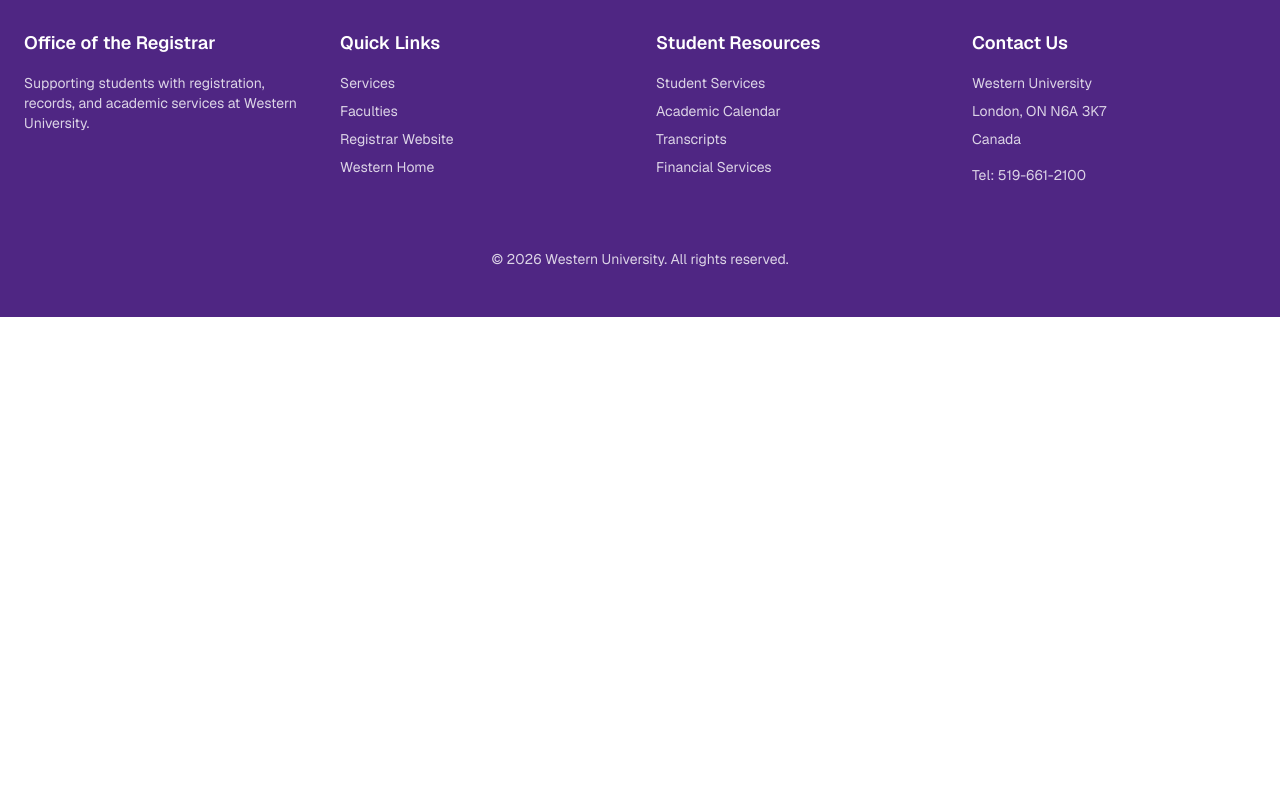
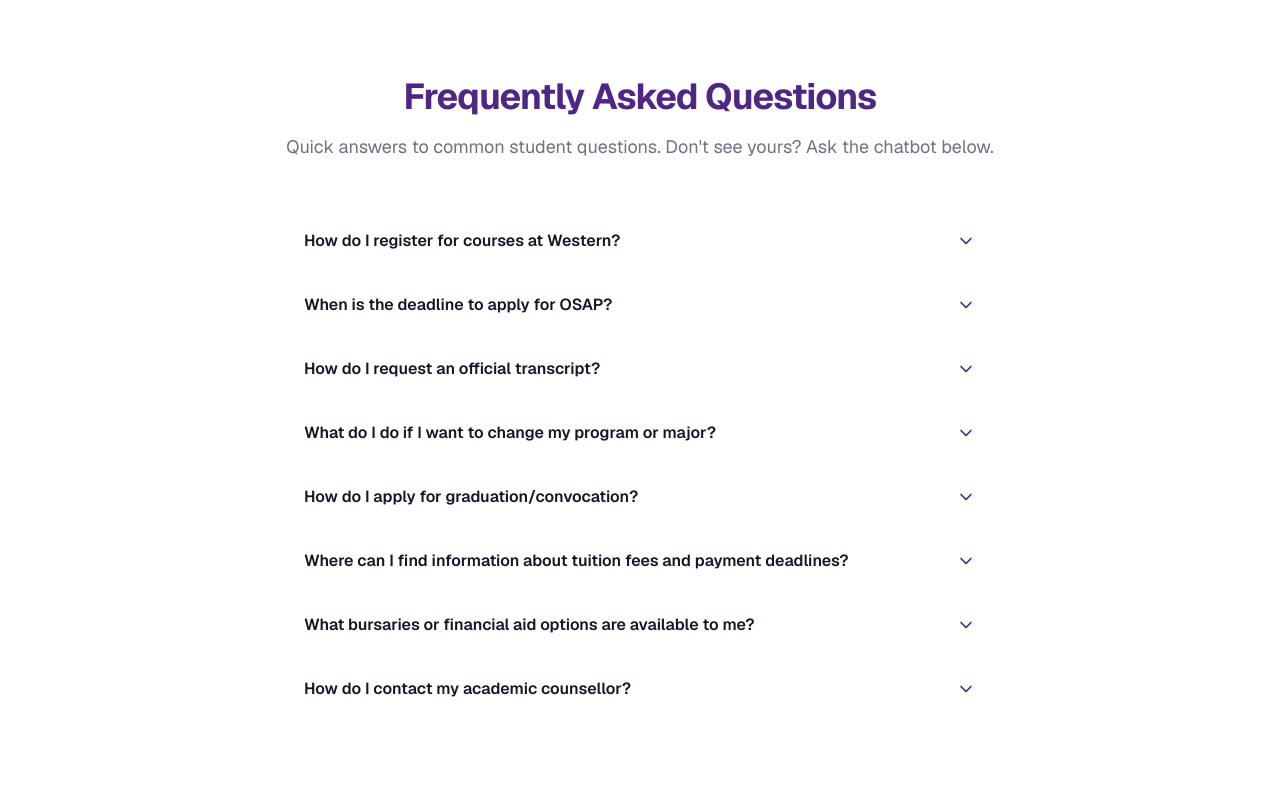
Before and after one commit to ArjaynP/uwo-chatbot, a Next.js app: page / in a window 1280 px wide. Shown: the part 2240-3040 px from the top of the page. Before the commit the page ends 2557 px from the top, so only its background shows below. Built offline with nearby package versions, Linux system fonts and the light colour scheme.

Commit message:
FAQ Section

```diff
--- a/app/page.tsx
+++ b/app/page.tsx
@@ -2,6 +2,7 @@ import { Header } from "@/components/header"
 import { Hero } from "@/components/hero"
 import { TopicsSection } from "@/components/topics-section"
 import { FacultySection } from "@/components/faculty-section"
+import { FAQSection } from "@/components/faq-section"
 import { ChatWidget } from "@/components/chat-widget"
 import { Footer } from "@/components/footer"
 
@@ -13,6 +14,7 @@ export default function Page() {
         <Hero />
         <TopicsSection />
         <FacultySection />
+        <FAQSection />
         <ChatWidget />
       </main>
       <Footer />
--- /dev/null
+++ b/components/faq-section.tsx
@@ -0,0 +1,110 @@
+"use client"
+
+import { useState } from "react"
+import { ChevronDown } from "lucide-react"
+import { cn } from "@/lib/utils"
+
+interface FAQItem {
+  question: string
+  answer: string
+}
+
+const faqs: FAQItem[] = [
+  {
+    question: "How do I register for courses at Western?",
+    answer:
+      "You can register for courses through the Student Center on the Western portal. Registration opens based on your current academic year and program. Make sure to check your enrollment appointment time and have your course selections ready in advance.",
+  },
+  {
+    question: "When is the deadline to apply for OSAP?",
+    answer:
+      "The OSAP application typically opens in early spring for the following academic year. It is recommended to apply as early as possible — ideally by June — to ensure your funding is processed before the fall semester begins.",
+  },
+  {
+    question: "How do I request an official transcript?",
+    answer:
+      "Official transcripts can be requested through the Office of the Registrar via the Western Student Services portal. There is a fee per transcript copy, and processing times vary depending on the time of year.",
+  },
+  {
+    question: "What do I do if I want to change my program or major?",
+    answer:
+      "To change your program or major, you will need to submit a request through your faculty's academic counselling office. Some programs may have specific entry requirements or grade thresholds, so it is best to speak with an academic counsellor first.",
+  },
+  {
+    question: "How do I apply for graduation/convocation?",
+    answer:
+      "You must apply to graduate through the Student Center before the posted deadline for your intended convocation term. Visit the Registrar's Office website for specific dates and instructions for your faculty.",
+  },
+  {
+    question: "Where can I find information about tuition fees and payment deadlines?",
+    answer:
+      "Tuition fees and payment deadlines are posted each year on the Registrar's Office website. Fees vary by program and year of study. You can view your specific charges and due dates through the Student Center.",
+  },
+  {
+    question: "What bursaries or financial aid options are available to me?",
+    answer:
+      "Western offers a range of bursaries, work-study positions, and emergency financial assistance programs. You can explore available opportunities through the financial aid section of the Student Services website or speak with a financial aid counsellor.",
+  },
+  {
+    question: "How do I contact my academic counsellor?",
+    answer:
+      "Academic counsellors are available through your home faculty's student services office. You can book appointments online or visit in person during drop-in hours. Contact information for each faculty is listed on the Western website.",
+  },
+]
+
+export function FAQSection() {
+  const [openIndex, setOpenIndex] = useState<number | null>(null)
+
+  const toggle = (index: number) => {
+    setOpenIndex(openIndex === index ? null : index)
+  }
+
+  return (
+    <section id="faq" className="bg-white py-16 md:py-24">
+      <div className="mx-auto max-w-3xl px-6">
+        <div className="mb-12 text-center">
+          <h2 className="text-3xl font-bold tracking-tight text-western-purple md:text-4xl">
+            Frequently Asked Questions
+          </h2>
+          <p className="mt-4 text-base text-gray-500 md:text-lg">
+            Quick answers to common student questions. Don&apos;t see yours? Ask the chatbot below.
+          </p>
+        </div>
+
+        <div className="divide-y divide-gray-200 rounded-xl border border-gray-200 overflow-hidden">
+          {faqs.map((faq, index) => (
+            <div key={index}>
+              <button
+                onClick={() => toggle(index)}
+                className="flex w-full items-center justify-between gap-4 px-6 py-5 text-left transition-colors hover:bg-gray-50 focus-visible:outline-none focus-visible:ring-2 focus-visible:ring-western-purple focus-visible:ring-inset"
+                aria-expanded={openIndex === index}
+              >
+                <span className="text-sm font-semibold text-gray-900 md:text-base">
+                  {faq.question}
+                </span>
+                <ChevronDown
+                  className={cn(
+                    "h-5 w-5 shrink-0 text-western-purple transition-transform duration-200",
+                    openIndex === index && "rotate-180"
+                  )}
+                />
+              </button>
+              <div
+                className={cn(
+                  "grid transition-all duration-200 ease-in-out",
+                  openIndex === index ? "grid-rows-[1fr]" : "grid-rows-[0fr]"
+                )}
+              >
+                <div className="overflow-hidden">
+                  <p className="px-6 pb-5 pt-1 text-sm leading-relaxed text-gray-600 md:text-base">
+                    {faq.answer}
+                  </p>
+                </div>
+              </div>
+            </div>
+          ))}
+        </div>
+      </div>
+    </section>
+  )
+}
```
Also changed, not shown: 1 other file (tests, documents, lock files or other folders).
